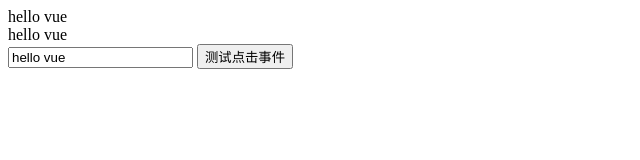
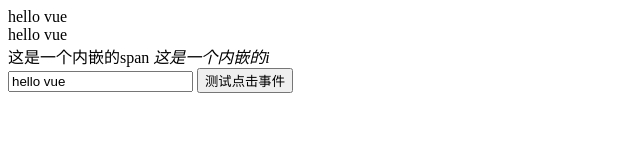
Before and after one commit to BruceWang99/my-vue-responsive, a plain HTML site: page index.html in a window 1280 px wide. Shown: the whole page, without its empty margins (0-640 px from the left). Drawn offline with Linux system fonts and the light colour scheme.

Commit message:
feat: v-html指令

```diff
--- a/index.html
+++ b/index.html
@@ -10,6 +10,7 @@
 	<div id="app">
 		<span>{{msg}}</span>
 		<div v-text="msg"></div>
+		<div v-html="htmlContent"></div>
 		<input type="text" v-model="msg">
 		<button v-on:click="test(   'aa', 'bb ',  'c   '    )">测试点击事件</button>
 	</div>
@@ -25,6 +26,8 @@
 			el: '#app',
 			data: {
 				msg: 'hello vue ',
+				htmlContent: `<span>这是一个内嵌的span</span>
+				<i>这是一个内嵌的i</i>`,
 				count: 100,
 				person: {
 					name: 'bruce wang',
--- a/js/compiler.js
+++ b/js/compiler.js
@@ -56,6 +56,14 @@
 			node.textContent = newValue
 		})
 	}
+	// 处理v-html指令
+	htmlUpdater (node, value, key) {
+		node.innerHTML = value
+		// 创建watcher, 改变视图
+		new Watcher(this.vm, key, (newValue) => {
+			node.innerHTML = newValue
+		})
+	}
 	// 处理v-model指令
 	modelUpdater (node, value, key) {
 		console.log(node);
@@ -90,6 +98,7 @@
 			this.vm.$options.methods && this.vm.$options.methods[key].apply(this.vm, args.length ? args : e)
 		})
 	}
+
 	// 编译文本节点, 处理差值表达式 {{}}
 	compileText(node) {
 		// console.dir(node, '<=====textnode');
```
